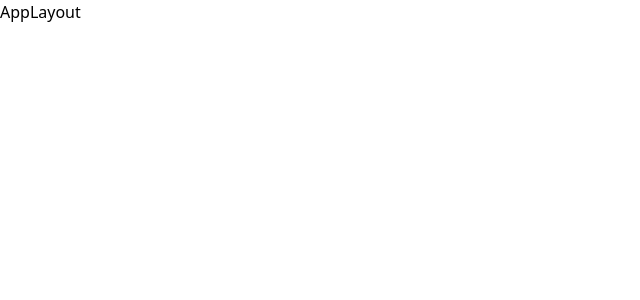
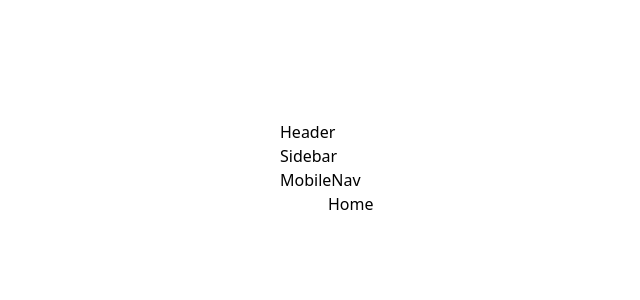
Before and after one commit to nomaan-07/watch-list, a React (Vite) app: page /#/home in a window 1280 px wide. Shown: the top 300 px of the page, without its empty margins (0-640 px from the left). Built offline with nearby package versions, Linux system fonts and the light colour scheme.

Commit message:
feat: add AppLayout

```diff
--- a/src/App.tsx
+++ b/src/App.tsx
@@ -1,6 +1,6 @@
 import { createHashRouter, Navigate, RouterProvider } from "react-router";
 import ProtectedRoute from "./pages/ProtectedRoute";
-import AppLayout from "./pages/AppLayout";
+import AppLayout from "./ui/layout/AppLayout";
 import ErrorPage from "./pages/ErrorPage";
 import Home from "./pages/Home";
 import Watching from "./pages/Watching";
--- a/src/pages/AppLayout.tsx
+++ /dev/null
@@ -1,5 +0,0 @@
-function AppLayout() {
-  return <div>AppLayout</div>;
-}
-
-export default AppLayout;
--- /dev/null
+++ b/src/ui/layout/AppLayout.tsx
@@ -0,0 +1,20 @@
+import { Outlet } from "react-router";
+
+import Header from "../navigation/Header";
+import Sidebar from "../navigation/Sidebar";
+import MobileNav from "../navigation/MobileNav";
+
+function AppLayout() {
+  return (
+    <div className="mt-20 mb-30 md:mt-24 lg:mt-30 lg:ml-70">
+      <Header />
+      <Sidebar />
+      <MobileNav />
+      <main className="mx-auto max-w-306 space-y-6 px-4 sm:px-8 md:space-y-8 lg:px-12">
+        <Outlet />
+      </main>
+    </div>
+  );
+}
+
+export default AppLayout;
--- /dev/null
+++ b/src/ui/navigation/Header.tsx
@@ -0,0 +1,5 @@
+function Header() {
+  return <div>Header</div>;
+}
+
+export default Header;
--- /dev/null
+++ b/src/ui/navigation/MobileNav.tsx
@@ -0,0 +1,5 @@
+function MobileNav() {
+  return <div>MobileNav</div>;
+}
+
+export default MobileNav;
--- /dev/null
+++ b/src/ui/navigation/Sidebar.tsx
@@ -0,0 +1,5 @@
+function Sidebar() {
+  return <div>Sidebar</div>;
+}
+
+export default Sidebar;
```
